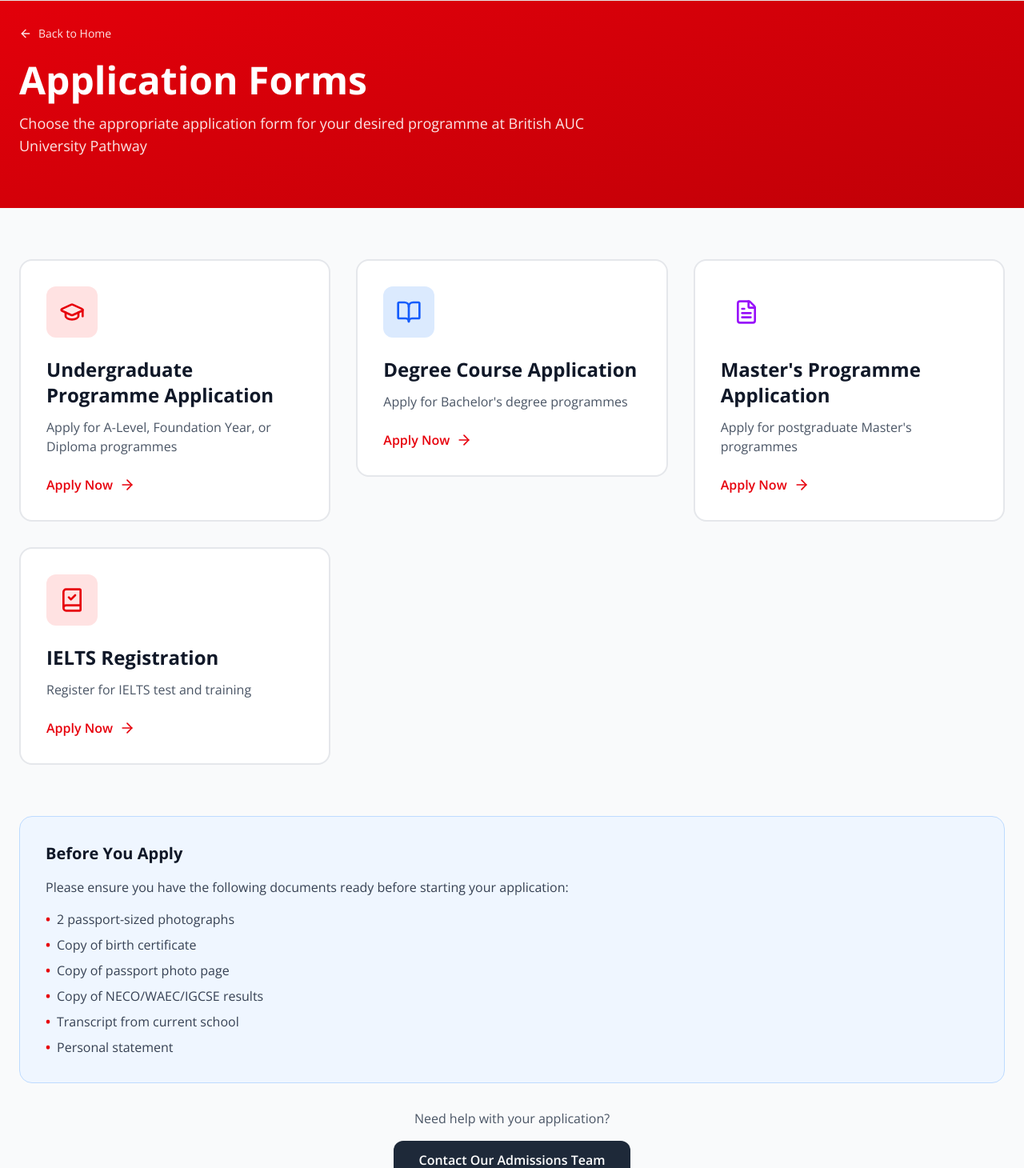
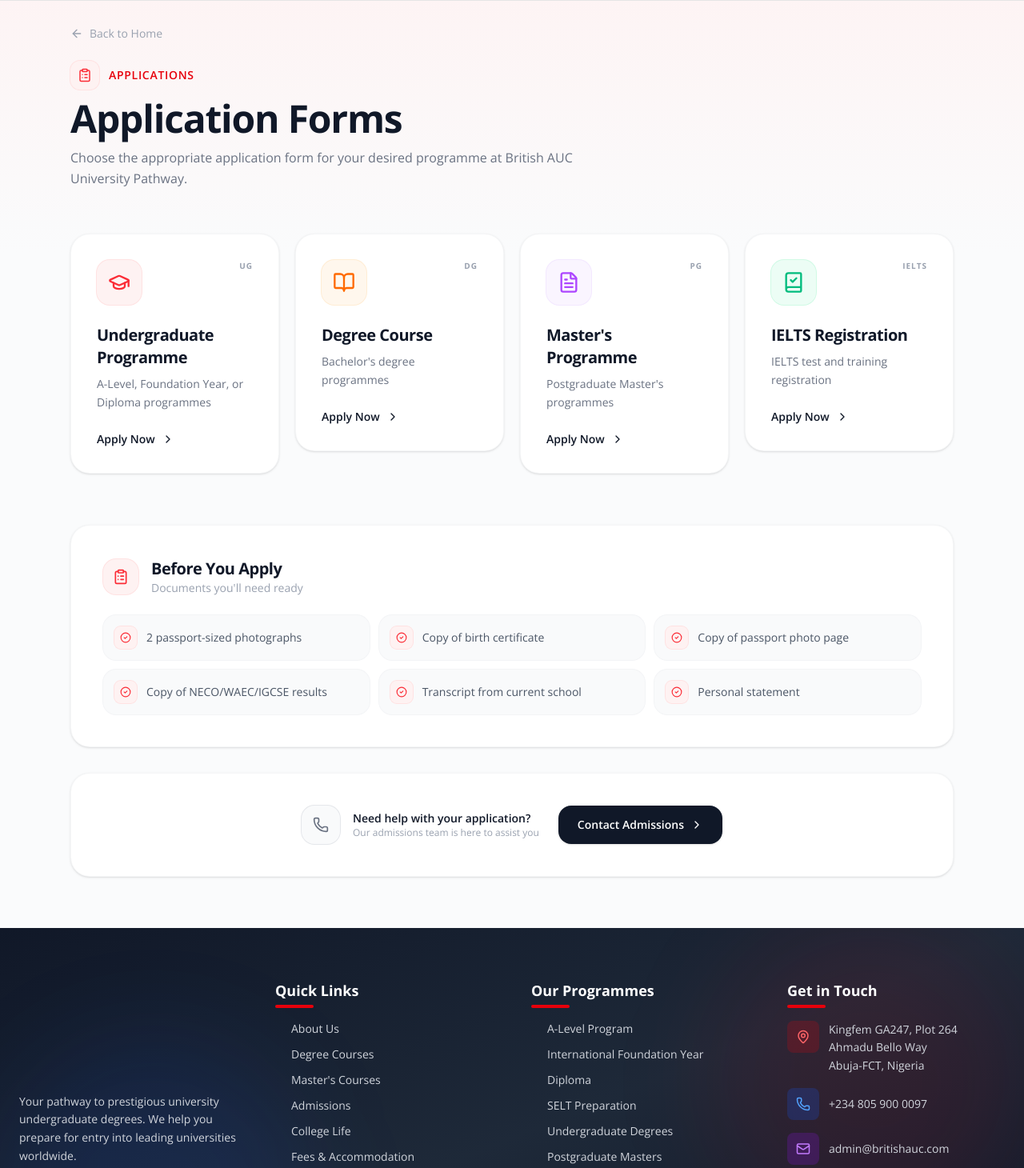
Before and after one commit to code-savan/colleges, a Next.js app: page /apply in a window 1280 px wide. Shown: the part 80-1540 px from the top of the page at 80% size. Built offline with nearby package versions, Linux system fonts and the light colour scheme.

Commit message:
feat: Fresha-style apply page with animated cards, document checklist grid

```diff
--- a/app/apply/page.jsx
+++ b/app/apply/page.jsx
@@ -1,154 +1,217 @@
 "use client"
 
-import React from 'react'
-import { motion } from 'framer-motion'
+import React, { useRef } from 'react'
+import { motion, useInView } from 'framer-motion'
 import Link from 'next/link'
-import { ArrowLeft, FileText, GraduationCap, BookOpen, BookCheck } from 'lucide-react'
+import {
+  ArrowLeft,
+  GraduationCap,
+  BookOpen,
+  BookCheck,
+  FileText,
+  ChevronRight,
+  ClipboardList,
+  Phone,
+  CheckCircle2
+} from 'lucide-react'
 import NavBar from '../NavBar'
 import Footer from '../Footer'
 
-const Apply = () => {
 const forms = [
   {
-      title: "Undergraduate Programme Application",
-      description: "Apply for A-Level, Foundation Year, or Diploma programmes",
+    title: "Undergraduate Programme",
+    description: "A-Level, Foundation Year, or Diploma programmes",
     icon: GraduationCap,
     link: "/apply/undergraduate",
-      color: "red"
+    badge: "UG",
+    color: "bg-red-50 ring-red-100 text-red-500",
   },
   {
-      title: "Degree Course Application",
-      description: "Apply for Bachelor's degree programmes",
+    title: "Degree Course",
+    description: "Bachelor's degree programmes",
     icon: BookOpen,
     link: "/apply/degree",
-      color: "blue"
+    badge: "DG",
+    color: "bg-orange-50 ring-orange-100 text-orange-500",
   },
   {
-      title: "Master's Programme Application",
-      description: "Apply for postgraduate Master's programmes",
+    title: "Master's Programme",
+    description: "Postgraduate Master's programmes",
     icon: FileText,
     link: "/apply/masters",
-      color: "purple"
+    badge: "PG",
+    color: "bg-purple-50 ring-purple-100 text-purple-500",
   },
   {
     title: "IELTS Registration",
-      description: "Register for IELTS test and training",
+    description: "IELTS test and training registration",
     icon: BookCheck,
     link: "/apply/ielts",
-      color: "red"
-    }
+    badge: "IELTS",
+    color: "bg-emerald-50 ring-emerald-100 text-emerald-500",
+  },
 ]
 
+function Card({ form, index }) {
+  const ref = useRef(null)
+  const isInView = useInView(ref, { once: true, margin: "-40px" })
+
   return (
-    <div className="min-h-screen w-full bg-gray-50">
+    <motion.div
+      ref={ref}
+      initial={{ opacity: 0, y: 30 }}
+      animate={isInView ? { opacity: 1, y: 0 } : { opacity: 0, y: 30 }}
+      transition={{ duration: 0.5, delay: index * 0.1, ease: [0.16, 1, 0.3, 1] }}
+    >
+      <Link
+        href={form.link}
+        className="group block bg-white rounded-3xl p-7 sm:p-8 shadow-sm border border-gray-100/80 hover:shadow-lg hover:border-gray-200 transition-all duration-300 hover:-translate-y-1"
+      >
+        <div className="flex items-start justify-between mb-6">
+          <div className={`w-14 h-14 rounded-2xl ${form.color} flex items-center justify-center ring-1`}>
+            <form.icon className="w-7 h-7" />
+          </div>
+          <span className="text-[10px] font-bold text-gray-400 uppercase tracking-widest">{form.badge}</span>
+        </div>
+
+        <h3 className="text-xl font-bold text-gray-900 mb-2 tracking-tight">
+          {form.title}
+        </h3>
+        <p className="text-sm text-gray-500 mb-6 leading-relaxed">
+          {form.description}
+        </p>
+
+        <div className="flex items-center gap-2 text-sm font-semibold text-gray-900 group-hover:text-red-600 transition-colors">
+          <span>Apply Now</span>
+          <ChevronRight className="w-4 h-4 group-hover:translate-x-1 transition-transform" />
+        </div>
+      </Link>
+    </motion.div>
+  )
+}
+
+const Apply = () => {
+  return (
+    <div className="min-h-screen w-full bg-[#fafbfc]">
       <NavBar />
 
-      {/* Hero Section */}
-      <section className="relative bg-gradient-to-br from-red-600 to-red-700 text-white pt-28 pb-16">
-        <div className="max-w-7xl mx-auto px-6">
+      {/* Hero */}
+      <section className="relative pt-28 pb-16 sm:pb-20">
+        <div className="absolute inset-0 bg-gradient-to-b from-red-50 to-transparent" />
+        <div className="relative max-w-6xl mx-auto px-6">
+          <motion.div
+            initial={{ opacity: 0, x: -20 }}
+            animate={{ opacity: 1, x: 0 }}
+            transition={{ duration: 0.3 }}
+          >
             <Link
               href="/"
-            className="inline-flex items-center gap-2 text-white/90 hover:text-white mb-6 transition-colors"
+              className="inline-flex items-center gap-2 text-gray-400 hover:text-gray-600 mb-6 transition-colors text-sm font-medium"
             >
               <ArrowLeft className="w-4 h-4" />
-            <span className="text-sm">Back to Home</span>
+              Back to Home
             </Link>
+          </motion.div>
+
           <motion.div
             initial={{ opacity: 0, y: 20 }}
             animate={{ opacity: 1, y: 0 }}
-            transition={{ duration: 0.5 }}
+            transition={{ duration: 0.5, ease: [0.16, 1, 0.3, 1] }}
           >
-            <h1 className="text-4xl md:text-5xl font-bold mb-4">
+            <div className="flex items-center gap-3 mb-3">
+              <div className="w-9 h-9 rounded-xl bg-red-50 ring-1 ring-red-100 flex items-center justify-center">
+                <ClipboardList className="w-4.5 h-4.5 text-red-500" />
+              </div>
+              <span className="text-sm font-semibold text-red-600 uppercase tracking-wider">Applications</span>
+            </div>
+            <h1 className="text-4xl sm:text-5xl font-bold text-gray-900 tracking-tight mb-3">
               Application Forms
             </h1>
-            <p className="text-lg text-white/90 max-w-3xl">
-              Choose the appropriate application form for your desired programme at British AUC University Pathway
+            <p className="text-gray-500 text-base max-w-2xl leading-relaxed">
+              Choose the appropriate application form for your desired programme at British AUC University Pathway.
             </p>
           </motion.div>
         </div>
       </section>
 
-      {/* Forms Selection */}
-      <section className="py-16">
-        <div className="max-w-7xl mx-auto px-6">
-          <div className="grid grid-cols-1 md:grid-cols-2 lg:grid-cols-3 gap-8">
-            {forms.map((form, index) => (
-              <motion.div
-                key={index}
-                initial={{ opacity: 0, y: 20 }}
-                animate={{ opacity: 1, y: 0 }}
-                transition={{ duration: 0.5, delay: index * 0.1 }}
-              >
-                <Link
-                  href={form.link}
-                  className="block group bg-white rounded-2xl border-2 border-gray-200 hover:border-red-500 p-8 transition-all duration-300 hover:shadow-xl hover:-translate-y-1"
-                >
-                  <div className={`w-16 h-16 bg-${form.color}-100 rounded-xl flex items-center justify-center mb-6 group-hover:scale-110 transition-transform`}>
-                    <form.icon className={`w-8 h-8 text-${form.color}-600`} />
-                  </div>
-                  <h3 className="text-2xl font-bold text-gray-900 mb-3">
-                    {form.title}
-                  </h3>
-                  <p className="text-gray-600 mb-6">
-                    {form.description}
-                  </p>
-                  <div className="flex items-center text-red-600 font-semibold group-hover:gap-3 transition-all">
-                    <span>Apply Now</span>
-                    <ArrowLeft className="w-5 h-5 rotate-180 ml-2 group-hover:translate-x-2 transition-transform" />
-                  </div>
-                </Link>
-              </motion.div>
+      {/* Cards */}
+      <section className="relative -mt-6 pb-16">
+        <div className="max-w-6xl mx-auto px-6">
+          <div className="grid grid-cols-1 sm:grid-cols-2 lg:grid-cols-4 gap-5">
+            {forms.map((form, i) => (
+              <Card key={form.title} form={form} index={i} />
             ))}
           </div>
 
-          {/* Information Section */}
-          <div className="mt-16 bg-blue-50 border border-blue-200 rounded-2xl p-8">
-            <h3 className="text-xl font-bold text-gray-900 mb-4">
-              Before You Apply
-            </h3>
-            <p className="text-gray-700 mb-4">
-              Please ensure you have the following documents ready before starting your application:
-            </p>
-            <ul className="space-y-2 text-gray-700">
-              <li className="flex items-start gap-2">
-                <span className="text-red-600 font-bold">•</span>
-                <span>2 passport-sized photographs</span>
-              </li>
-              <li className="flex items-start gap-2">
-                <span className="text-red-600 font-bold">•</span>
-                <span>Copy of birth certificate</span>
-              </li>
-              <li className="flex items-start gap-2">
-                <span className="text-red-600 font-bold">•</span>
-                <span>Copy of passport photo page</span>
-              </li>
-              <li className="flex items-start gap-2">
-                <span className="text-red-600 font-bold">•</span>
-                <span>Copy of NECO/WAEC/IGCSE results</span>
-              </li>
-              <li className="flex items-start gap-2">
-                <span className="text-red-600 font-bold">•</span>
-                <span>Transcript from current school</span>
-              </li>
-              <li className="flex items-start gap-2">
-                <span className="text-red-600 font-bold">•</span>
-                <span>Personal statement</span>
-              </li>
-            </ul>
+          {/* Before You Apply */}
+          <motion.div
+            initial={{ opacity: 0, y: 20 }}
+            whileInView={{ opacity: 1, y: 0 }}
+            viewport={{ once: true }}
+            transition={{ duration: 0.5, delay: 0.2 }}
+            className="mt-16 bg-white rounded-3xl p-8 sm:p-10 shadow-sm border border-gray-100/80"
+          >
+            <div className="flex items-center gap-4 mb-6">
+              <div className="w-11 h-11 rounded-2xl bg-red-50 ring-1 ring-red-100 flex items-center justify-center">
+                <ClipboardList className="w-5 h-5 text-red-500" />
+              </div>
+              <div>
+                <h2 className="text-xl font-bold text-gray-900 tracking-tight">Before You Apply</h2>
+                <p className="text-sm text-gray-400">Documents you&apos;ll need ready</p>
+              </div>
             </div>
 
-          {/* Contact Section */}
-          <div className="mt-8 text-center">
-            <p className="text-gray-600 mb-4">
-              Need help with your application?
-            </p>
+            <div className="grid grid-cols-1 sm:grid-cols-2 lg:grid-cols-3 gap-3">
+              {[
+                "2 passport-sized photographs",
+                "Copy of birth certificate",
+                "Copy of passport photo page",
+                "Copy of NECO/WAEC/IGCSE results",
+                "Transcript from current school",
+                "Personal statement",
+              ].map((item, i) => (
+                <div
+                  key={item}
+                  className="flex items-center gap-3 p-3.5 rounded-2xl bg-gray-50 ring-1 ring-gray-100"
+                >
+                  <div className="w-7 h-7 rounded-lg bg-red-50 ring-1 ring-red-100 flex items-center justify-center shrink-0">
+                    <CheckCircle2 className="w-3.5 h-3.5 text-red-500" />
+                  </div>
+                  <span className="text-sm text-gray-600">{item}</span>
+                </div>
+              ))}
+            </div>
+          </motion.div>
+
+          {/* Contact */}
+          <motion.div
+            initial={{ opacity: 0, y: 20 }}
+            whileInView={{ opacity: 1, y: 0 }}
+            viewport={{ once: true }}
+            transition={{ duration: 0.5, delay: 0.3 }}
+            className="mt-8 text-center"
+          >
+            <div className="bg-white rounded-3xl p-8 sm:p-10 shadow-sm border border-gray-100/80 inline-block w-full">
+              <div className="flex flex-col sm:flex-row items-center justify-center gap-6">
+                <div className="flex items-center gap-4">
+                  <div className="w-12 h-12 rounded-2xl bg-gray-50 ring-1 ring-gray-200 flex items-center justify-center">
+                    <Phone className="w-5 h-5 text-gray-500" />
+                  </div>
+                  <div className="text-left">
+                    <p className="text-sm font-semibold text-gray-900">Need help with your application?</p>
+                    <p className="text-xs text-gray-400">Our admissions team is here to assist you</p>
+                  </div>
+                </div>
                 <Link
                   href="/contact"
-              className="inline-flex items-center gap-2 bg-gray-800 text-white px-8 py-3 rounded-xl font-semibold hover:bg-gray-900 transition-colors"
+                  className="inline-flex items-center gap-2 bg-gray-900 hover:bg-gray-800 text-white px-6 py-3.5 rounded-2xl font-semibold text-sm transition-all shadow-sm hover:shadow-md shrink-0"
                 >
-              Contact Our Admissions Team
+                  Contact Admissions
+                  <ChevronRight className="w-4 h-4" />
                 </Link>
               </div>
+            </div>
+          </motion.div>
         </div>
       </section>
 
```
Lines whose indentation alone changed are shown as unchanged.
